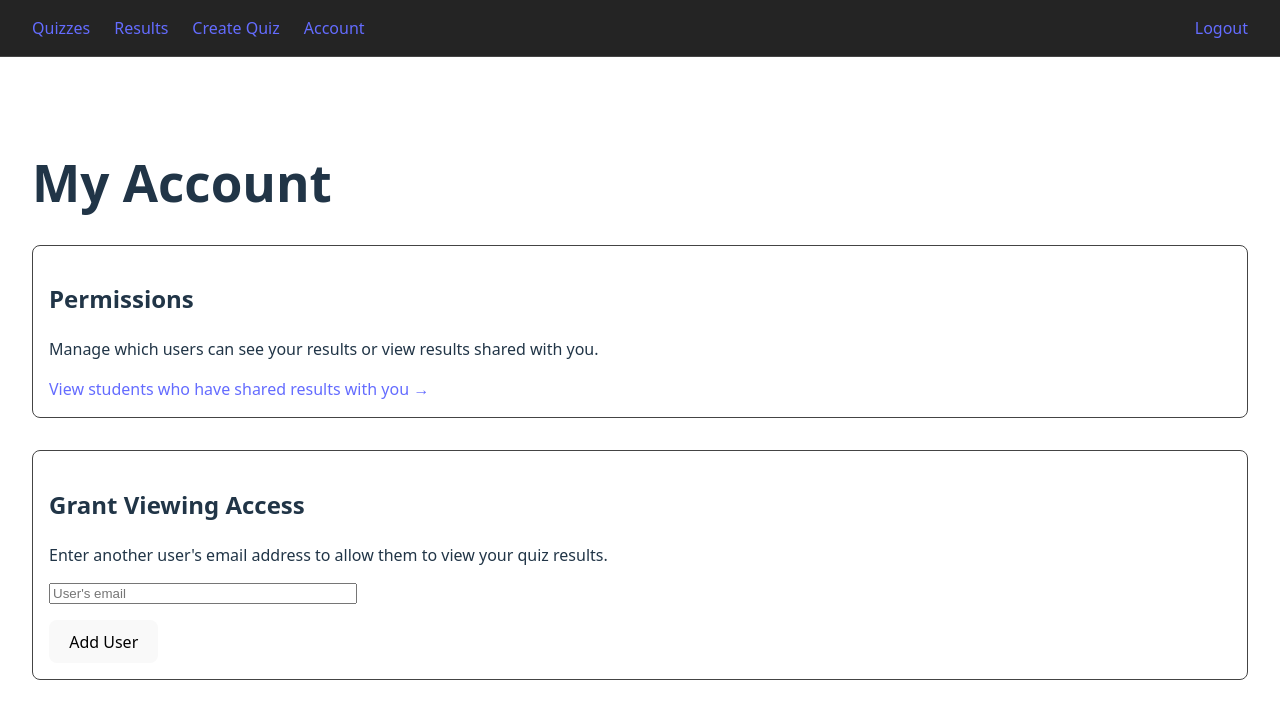
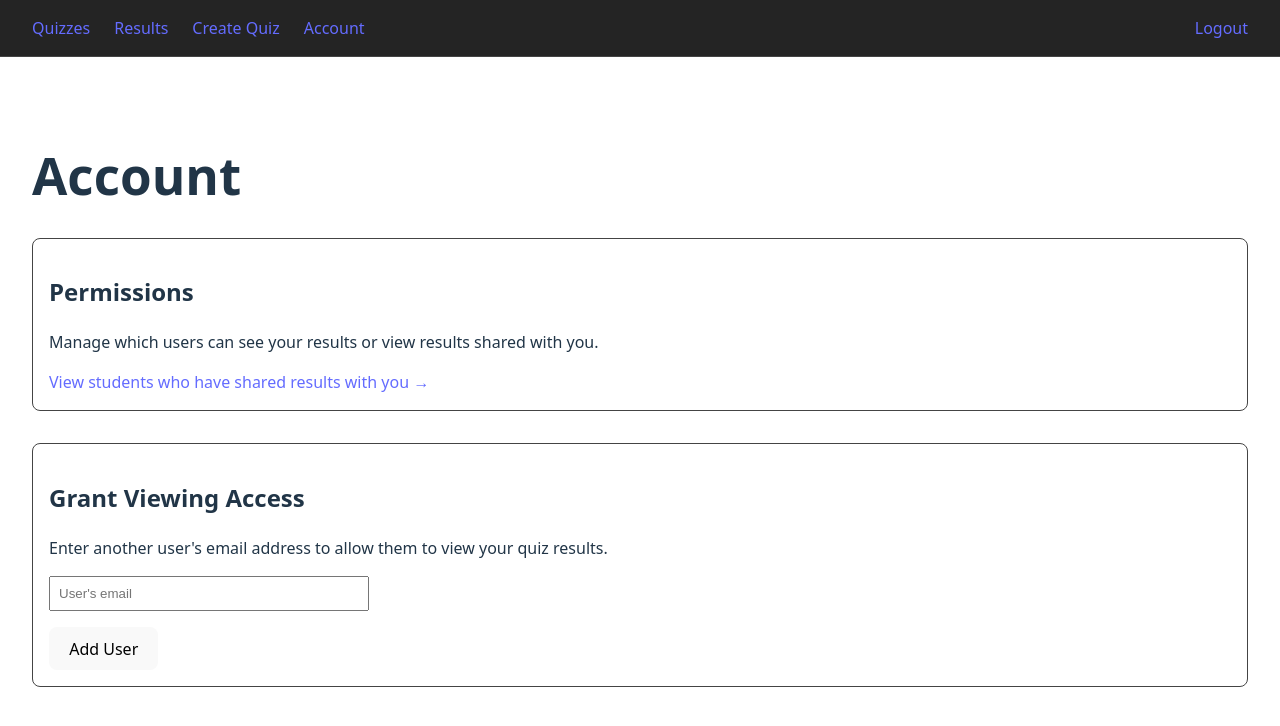
Before and after one commit to vchub/math-gym, a React (Vite) app: page /account in a window 1280 px wide. Shown: the top 726 px of the page. Built offline with nearby package versions, Linux system fonts and the light colour scheme; no server answers; the database is empty; sample sign-in values are in the browser's storage.

Commit message:
increase input field in forms

```diff
--- a/src/pages/AccountPage.jsx
+++ b/src/pages/AccountPage.jsx
@@ -35,7 +35,7 @@ function AccountPage() {
 
   return (
     <div style={{ textAlign: 'left' }}>
-      <h1>My Account</h1>
+      <h1>Account</h1>
 
       <div style={{ border: '1px solid #444', borderRadius: '8px', padding: '1rem', marginBottom: '2rem' }}>
         <h2>Permissions</h2>
@@ -53,7 +53,7 @@ function AccountPage() {
             onChange={(e) => setUserEmail(e.target.value)}
             placeholder="User's email"
             required
-            style={{ width: '300px' }}
+            style={{ width: '300px', padding: '0.6em' }}
           />
           <button type="submit">Add User</button>
         </form>
--- a/src/pages/QuizListPage.jsx
+++ b/src/pages/QuizListPage.jsx
@@ -34,7 +34,7 @@ function QuizListPage() {
         type="text"
         placeholder="Search by title or description..."
         onChange={(e) => setSearchTerm(e.target.value)}
-        style={{ marginBottom: '20px', width: '300px' }}
+        style={{ marginBottom: '20px', width: '300px', padding: "0.6em" }}
       />
       {filteredQuizzes.length > 0 ? (
         <ul style={{ padding: 0 }}>
```
